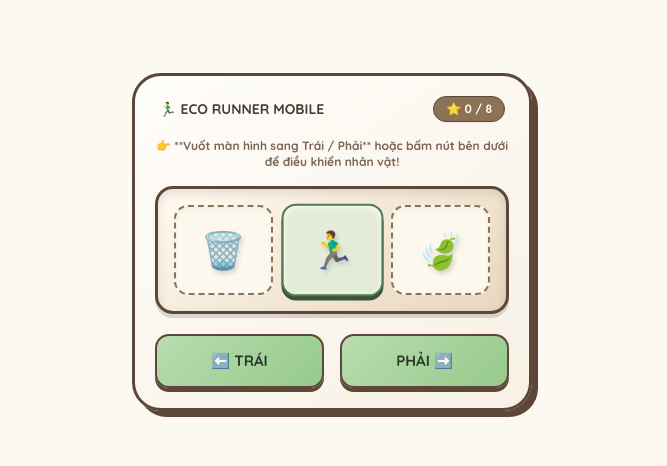
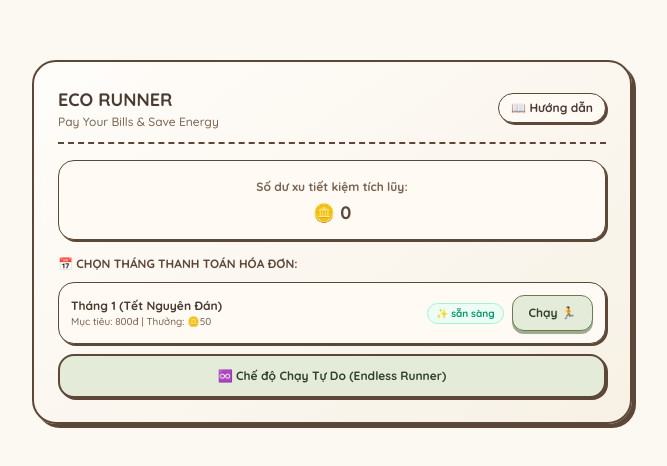
Before and after one commit to tutran10032003-star/Test_Game, a plain HTML site: page index.html in a window 1280 px wide. Shown: the part 158-624 px from the top of the page, without its empty margins (308-975 px from the left). Drawn offline with nearby package versions, Linux system fonts and the light colour scheme.

Commit message:
Update index.html

```diff
--- a/index.html
+++ b/index.html
@@ -2,141 +2,176 @@
 <html lang="vi">
 <head>
     <meta charset="UTF-8">
-    <meta name="viewport" content="width=device-width, initial-scale=1.0, maximum-scale=1.0, user-scalable=no">
-    <title>Eco Runner Mobile 3D 🏃‍♂️⚡</title>
+    <meta name="viewport" content="width=device-width, initial-scale=1.0, maximum-scale=5.0, user-scalable=yes">
+    <title>Eco-Buddy Home Manager ⚡☁️</title>
     <script src="https://cdn.tailwindcss.com"></script>
-    <link href="https://fonts.googleapis.com/css2?family=Quicksand:wght@600;700;900&display=swap" rel="stylesheet">
+    <link href="https://fonts.googleapis.com/css2?family=Quicksand:wght@500;600;700&display=swap" rel="stylesheet">
     <style>
-        * {
-            box-sizing: border-box;
-            touch-action: pan-y; /* Giúp vuốt mượt mà trên mobile, tránh bị cuộn trang */
-        }
+        * { box-sizing: border-box; }
         body {
             font-family: 'Quicksand', sans-serif;
             background-color: #fcf8f2;
             color: #4a3b32;
-            display: flex;
-            flex-direction: column;
-            align-items: center;
-            justify-content: center;
             min-height: 100vh;
             margin: 0;
-            user-select: none;
-            overflow: hidden;
+            padding: 20px;
+            display: flex;
+            justify-content: center;
+            align-items: center;
         }
-        .vintage-panel-3d {
+        .vintage-panel {
             background: linear-gradient(145deg, #fffdfa 0%, #f7f1e5 100%);
-            border: 3px solid #5c4738;
-            box-shadow: 6px 6px 0 #5c4738;
-            border-radius: 1.8rem;
-            width: 92%;
-            max-width: 400px;
-            padding: 20px;
-            text-align: center;
+            border: 2px solid #5c4738;
+            box-shadow: 4px 4px 0 #5c4738;
+            border-radius: 1.5rem;
+            width: 100%;
+            max-width: 600px;
+            padding: 24px;
         }
-        .eco-playfield-3d {
-            border: 3px solid #5c4738;
+        .vint-card {
+            background: #fffaf4;
+            border: 1.5px solid #5c4738;
+            border-radius: 1rem;
+            box-shadow: 2px 2px 0 #5c4738;
+        }
+        .eco-action {
+            border: 1.5px solid #6c7957;
+            background: #e4ecd9;
+            color: #31432f;
+            border-radius: 12px;
+            padding: 8px 16px;
+            font-weight: 900;
+            font-size: 12px;
+            box-shadow: 0 3px 0 #9cac8d;
+            cursor: pointer;
+        }
+        .eco-action:active { transform: translateY(2px); box-shadow: 0 1px 0 #9cac8d; }
+
+        /* Giao diện Làn chạy hỗ trợ cảm ứng vuốt trên điện thoại */
+        .eco-playfield {
+            border: 2px solid #5c4738;
             border-radius: 18px;
-            background: linear-gradient(145deg, #fffaf1, #e8d7be);
+            background: linear-gradient(145deg,#fffaf1,#eee2ce);
             padding: 16px;
-            box-shadow: inset 0 4px 10px rgba(92, 71, 56, 0.15), 0 4px 0 rgba(92, 71, 56, 0.2);
-            cursor: grab;
+            box-shadow: inset 0 1px 4px #fff;
+            touch-action: pan-y; /* Cho phép vuốt ngang mượt mà trên mobile */
         }
-        .eco-lane-3d {
-            min-height: 90px;
-            border: 2px dashed #8c7355;
-            border-radius: 14px;
-            background: #fdf8ee;
+        .eco-lane {
+            min-height: 75px;
+            border: 1px dashed #9b896f;
+            border-radius: 12px;
+            background: #f8f0df;
             display: flex;
             align-items: center;
             justify-content: center;
-            font-size: 36px;
+            font-size: 28px;
             transition: all 0.1s ease;
-            box-shadow: inset 0 2px 4px rgba(0,0,0,0.05);
         }
-        .eco-lane-3d.active {
+        .eco-lane.active {
             background: #e4ecd9;
             border: 2px solid #54794f;
-            box-shadow: 0 4px 0 #3b5437, inset 0 2px 6px rgba(255,255,255,0.8);
-            transform: scale(1.03);
-        }
-        .eco-action-3d {
-            border: 2px solid #5c4738;
-            background: linear-gradient(135deg, #b8dcaf, #96ca8b);
-            color: #2b3a28;
-            border-radius: 14px;
-            padding: 14px;
-            font-weight: 900;
-            font-size: 15px;
-            box-shadow: 0 4px 0 #5c4738;
-            cursor: pointer;
-            transition: all 0.08s ease;
-        }
-        .eco-action-3d:active {
-            transform: translateY(3px);
-            box-shadow: 0 1px 0 #5c4738;
         }
     </style>
 </head>
 <body>
 
-    <div class="vintage-panel-3d space-y-4">
-        <div class="flex justify-between items-center px-1">
-            <span class="font-black text-sm text-[#4a3b32]">🏃‍♂️ ECO RUNNER MOBILE</span>
-            <span id="runner-score" class="bg-[#8c7355] text-white px-3 py-1 rounded-full text-xs font-black border border-[#5c4738] shadow-sm">⭐ 0 / 8</span>
+    <div class="vintage-panel space-y-4">
+        <!-- HEADER TRONG ẢNH -->
+        <div class="flex justify-between items-center border-b-2 border-dashed border-[#5c4738] pb-3">
+            <div>
+                <h2 class="font-black text-lg text-[#4a3b32]">ECO RUNNER</h2>
+                <p class="text-xs text-[#7a6452]">Pay Your Bills & Save Energy</p>
+            </div>
+            <button class="vint-card px-3 py-1.5 text-xs font-bold hover:bg-[#f1e6d8]">📖 Hướng dẫn</button>
         </div>
 
-        <p class="text-xs text-[#7a6452] font-bold">👉 **Vuốt màn hình sang Trái / Phải** hoặc bấm nút bên dưới để điều khiển nhân vật!</p>
-
-        <!-- Khung chơi hỗ trợ cảm ứng vuốt (Swipe) -->
-        <div class="eco-playfield-3d space-y-2.5" id="swipe-box">
-            <div id="runner-lanes" class="grid grid-cols-3 gap-2.5">
-                <div class="eco-lane-3d">🌿</div>
-                <div class="eco-lane-3d active">🏃‍♂️</div>
-                <div class="eco-lane-3d">⚡</div>
-            </div>
+        <!-- SỐ DƯ XU -->
+        <div class="vint-card p-3 text-center">
+            <span class="text-xs font-extrabold text-[#7a6452]">Số dư xu tiết kiệm tích lũy:</span>
+            <div class="text-lg font-black text-[#5c4738] mt-0.5">🪙 <span id="coin-balance">0</span></div>
         </div>
 
-        <!-- Nút bấm dự phòng trên điện thoại -->
-        <div class="flex justify-center gap-4 pt-1">
-            <button class="eco-action-3d flex-1" onclick="moveEcoRunner(-1)">⬅️ TRÁI</button>
-            <button class="eco-action-3d flex-1" onclick="moveEcoRunner(1)">PHẢI ➡️</button>
+        <!-- DANH SÁCH THÁNG -->
+        <div class="space-y-2.5">
+            <p class="text-xs font-bold text-[#5c4738]">📅 CHỌN THÁNG THANH TOÁN HÓA ĐƠN:</p>
+
+            <div class="vint-card p-3 flex items-center justify-between">
+                <div>
+                    <p class="text-xs font-bold text-[#4a3b32]">Tháng 1 (Tết Nguyên Đán)</p>
+                    <p class="text-[10px] text-[#7a6452]">Mục tiêu: 800đ | Thưởng: 🪙50</p>
+                </div>
+                <div class="flex items-center gap-2">
+                    <span class="text-[10px] font-bold text-emerald-600 bg-emerald-50 px-2 py-0.5 rounded-full border border-emerald-200">✨ sẵn sàng</span>
+                    <button class="eco-action" onclick="startRunnerGame('Tháng 1')">Chạy 🏃</button>
+                </div>
+            </div>
+
+            <!-- NÚT CHẠY TỰ DO -->
+            <button onclick="startRunnerGame('Chạy Tự Do')" class="w-full vint-card p-3 text-center bg-[#e4ecd9] hover:bg-[#d8e4cb] font-extrabold text-xs text-[#31432f] border-2 border-[#5c4738] shadow-[2px_2px_0px_#5c4738] transition">
+                ♾️ Chế độ Chạy Tự Do (Endless Runner)
+            </button>
+        </div>
+
+        <!-- KHUNG CHƠI GAME (Sẽ hiện ra khi bấm Chạy) -->
+        <div id="game-stage-container" class="hidden space-y-3 pt-2">
+            <div class="flex justify-between items-center text-xs font-black">
+                <span id="game-mode-title">🏃 CHẾ ĐỘ CHƠI</span>
+                <span id="runner-score">⭐ 0 / 8</span>
+            </div>
+            <p class="text-[11px] text-[#7a6452] font-semibold text-center">👉 <b>Vuốt màn hình sang Trái / Phải</b> trên điện thoại để né chướng ngại vật!</p>
+
+            <!-- Khu vực vuốt cảm ứng (Swipe Box) -->
+            <div class="eco-playfield" id="swipe-playfield">
+                <div id="runner-lanes" class="grid grid-cols-3 gap-2">
+                    <div class="eco-lane">🌿</div>
+                    <div class="eco-lane active">🏃</div>
+                    <div class="eco-lane">⚡</div>
+                </div>
+            </div>
+
+            <div class="flex justify-between">
+                <button class="eco-action text-xs" onclick="closeRunnerGame()">✕ Thoát</button>
+                <div class="flex gap-2">
+                    <button class="eco-action" onclick="moveEcoRunner(-1)">⬅️ Trái</button>
+                    <button class="eco-action" onclick="moveEcoRunner(1)">Phải ➡️</button>
+                </div>
+            </div>
         </div>
     </div>
 
+    <!-- JAVASCRIPT LOGIC CHUẨN CODE CŨ + VUỐT MOBILE -->
     <script>
         let ecoRunnerPos = 1;
         let ecoRunnerStep = 0;
         let ecoGameScore = 0;
 
-        const hazards3D = ["🗑️", "💡", "🔌", "📺", "🧊", "🧯", "⚠️", "❌"];
-        const safe3D = ["⭐", "🌱", "🍃", "🌞", "🌿", "💚", "🌻", "🌳"];
-
-        function startEcoRunner() {
+        function startRunnerGame(modeName) {
+            document.getElementById('game-stage-container').classList.remove('hidden');
+            document.getElementById('game-mode-title').innerText = "🏃 " + modeName;
             ecoRunnerPos = 1;
             ecoRunnerStep = 0;
             ecoGameScore = 0;
             drawEcoRunner();
         }
 
+        function closeRunnerGame() {
+            document.getElementById('game-stage-container').classList.add('hidden');
+        }
+
         function drawEcoRunner() {
             const lanes = document.getElementById("runner-lanes");
             if(!lanes) return;
 
+            const hazards = ["🧺","💡","🔌","🚿","🧊","📺","🌀","🧯"];
+            const safe = ["🌱","⭐","🍃","🌞","🌿","💚","🌻","🌳"];
             const target = ecoRunnerStep % 3;
-            const items = [0, 1, 2].map((_, i) => {
-                if (i === target) {
-                    return hazards3D[ecoRunnerStep % hazards3D.length];
-                } else {
-                    return safe3D[(ecoRunnerStep + i) % safe3D.length];
-                }
-            });
 
-            items[ecoRunnerPos] = "🏃‍♂️";
+            const items = [0, 1, 2].map((_, i) => i === target ? hazards[ecoRunnerStep % hazards.length] : safe[(ecoRunnerStep + i) % safe.length]);
+            items[ecoRunnerPos] = "🏃";
 
             lanes.innerHTML = items.map((v, i) => `
-                <div class="eco-lane-3d ${i === ecoRunnerPos ? 'active' : ''}">
-                    <span style="filter: drop-shadow(2px 3px 2px rgba(0,0,0,0.15));">${v}</span>
+                <div class="eco-lane ${i === ecoRunnerPos ? 'active' : ''}">
+                    ${v}
                 </div>
             `).join("");
         }
@@ -152,39 +187,37 @@
             drawEcoRunner();
         }
 
-        // --- TÍNH NĂNG VUỐT MÀN HÌNH TRÊN ĐIỆN THOẠI (TOUCH SWIPE) ---
+        // --- TÍNH NĂNG VUỐT TAY TRÁI / PHẢI TRÊN ĐIỆN THOẠI ---
         let touchStartX = 0;
         let touchEndX = 0;
+        const playfield = document.getElementById('swipe-playfield');
 
-        const swipeBox = document.getElementById('swipe-box');
-
-        swipeBox.addEventListener('touchstart', (e) => {
+        playfield.addEventListener('touchstart', (e) => {
             touchStartX = e.changedTouches[0].screenX;
         }, {passive: true});
 
-        swipeBox.addEventListener('touchend', (e) => {
+        playfield.addEventListener('touchend', (e) => {
             touchEndX = e.changedTouches[0].screenX;
-            handleSwipe();
+            handleSwipeGesture();
         }, {passive: true});
 
-        function handleSwipe() {
-            const threshold = 30; // Khoảng cách tối thiểu để tính là vuốt (px)
-            if (touchEndX < touchStartX - threshold) {
+        function handleSwipeGesture() {
+            const minSwipeDistance = 35; // Khoảng cách tối thiểu để nhận diện vuốt
+            if (touchEndX < touchStartX - minSwipeDistance) {
                 // Vuốt sang trái
                 moveEcoRunner(-1);
-            } else if (touchEndX > touchStartX + threshold) {
+            } else if (touchEndX > touchStartX + minSwipeDistance) {
                 // Vuốt sang phải
                 moveEcoRunner(1);
             }
         }
 
-        // Hỗ trợ cả phím mũi tên trên bàn phím máy tính
+        // Hỗ trợ cả bàn phím máy tính
         window.addEventListener('keydown', (e) => {
+            if(document.getElementById('game-stage-container').classList.contains('hidden')) return;
             if(e.key === 'ArrowLeft') moveEcoRunner(-1);
             if(e.key === 'ArrowRight') moveEcoRunner(1);
         });
-
-        startEcoRunner();
     </script>
 </body>
 </html>
```
